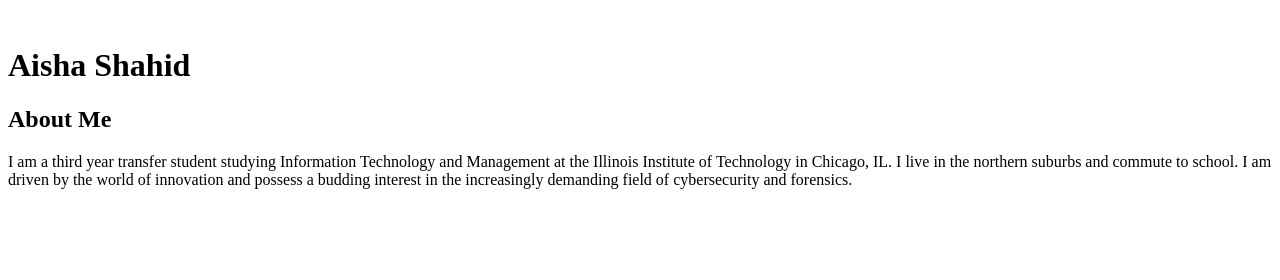
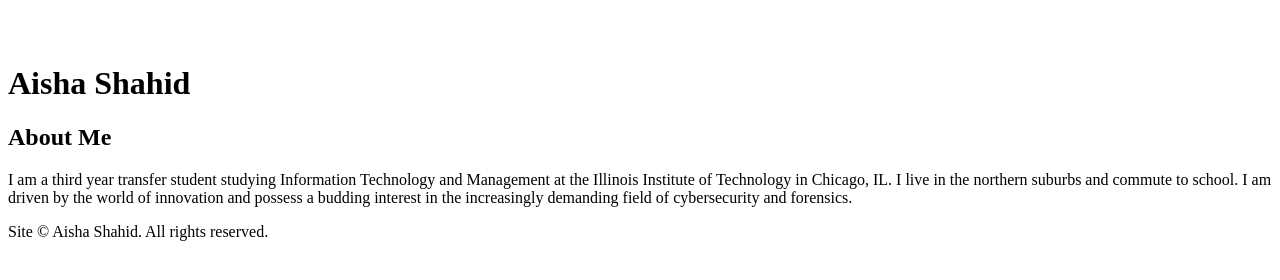
Before and after one commit to ashahid4/project-one, a plain HTML site: page index.html in a window 1280 px wide. Drawn offline with Linux system fonts and the light colour scheme.

Commit message:
Add header, main, and footer sectioning elements

```diff
--- a/index.html
+++ b/index.html
@@ -5,7 +5,11 @@
     <meta charset="utf-8" />
   </head>
   <body>
+    <header>
     <h1>Aisha Shahid</h1>
+    </header>
+
+    <main>
 
     <h2> About Me</h2>
 
@@ -16,6 +20,9 @@
       world of innovation and possess a budding interest in the increasingly
       demanding field of cybersecurity and forensics.
     </p>
-
+  </main>
+    <footer>
+      <p>Site © Aisha Shahid. All rights reserved.</p>
+    </footer>
   </body>
 </html>
```
